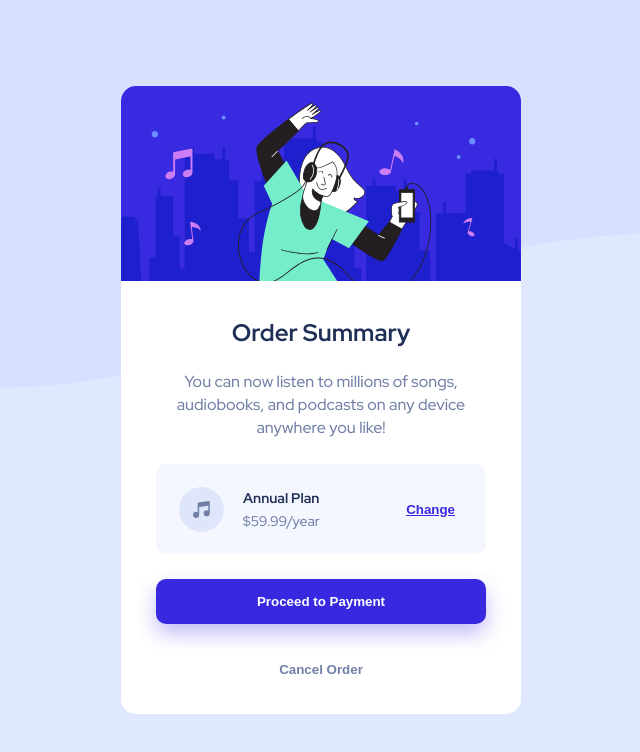
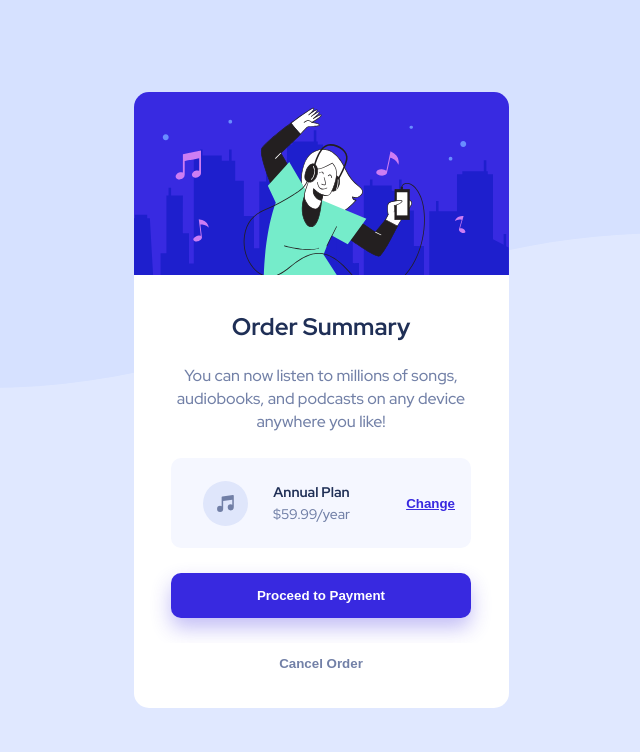
Before and after one commit to rachanahegde/order-summary-component, a plain HTML site: page index.html in a window 1280 px wide. Shown: the whole page, without its empty margins (319-959 px from the left). Drawn offline with Linux system fonts and the light colour scheme.

Commit message:
Add files via upload

```diff
--- a/assets/styles/main.css
+++ b/assets/styles/main.css
@@ -94,7 +94,7 @@ img {
 	z-index: 2;
 	justify-self: center;
 	align-self: center;
-	width: 400px;
+	width: 375px;
 	display: grid;
 	grid-template-columns: 1fr;
 }
@@ -120,10 +120,12 @@ img.hero-img {
 
 .plan-btn {
 	display: grid;
-	grid-template-columns: repeat(2, 1fr);
+	/* grid-template-columns: repeat(2, 1fr); */
+	grid-template-columns: repeat(3, 1fr);
 	align-items: center;
 	height: 90px;
-	width: 330px;
+	/* width: 330px; */
+	width: 80%;
 	border-radius: 10px 10px 10px 10px;
 	background: hsl(225, 100%, 98%);
 	border-style: none;
@@ -132,11 +134,14 @@ img.hero-img {
 .plan-btn-main {
 	display: grid;
 	grid-template-columns: repeat(2, 1fr);
-	justify-items: center;
+	/* justify-items: center; */
+	grid-column: span 2 / 3;
+    justify-items: left;
 }
 
 .music-img {
 	width: 45px;
+	justify-self: center;
 }
 
 .plan-btn-text {
@@ -154,21 +159,34 @@ img.hero-img {
 }
 
 .change-text {
+	grid-column: span 1 \ -1;
+    padding-right: 10px;
 	justify-self: right;
-	padding-right: 25px;
+	/* padding-right: 25px; */
 	font-weight: bold;
 	color: hsl(245, 75%, 52%);
 }
 
+.change-text:active {
+	text-decoration: none;
+	color: hsl(245, 75%, 52%, 0.7);
+}
+
 .payment-btn {
 	height: 45px;
-	width: 330px;
+	/* width: 330px; */
+	width: 80%;
 	border-radius: 10px 10px 10px 10px;
 	background: hsl(245, 75%, 52%);
-	color: white;
 	font-weight: bold;
 	border-style: none;
 	box-shadow: 0px 10px 20px hsl(245, 75%, 52%, 0.3);
+	color: white;
+	cursor: pointer;
+}
+
+.payment-btn:focus {
+	background: hsl(245, 75%, 52%, 0.8);
 }
 
 .cancel-btn {
@@ -180,4 +198,20 @@ img.hero-img {
 	font-weight: bold;
 	border-style: none;
 	margin-bottom: 25px;
+	cursor: pointer;
 }
+
+.cancel-btn:focus {
+	color: hsl(223, 47%, 23%);
+}
+
+@media all and (max-width: 450px) {
+	.order-card {
+		width: 300px;
+		justify-content: center;
+		align-content: center;
+	}
+	/* Add the pattern-background-mobile.svg to the background*/
+	/* Make the font size for the buttons a little bigger! */
+	/* Increase the height of the payment button a little */
+}
```
